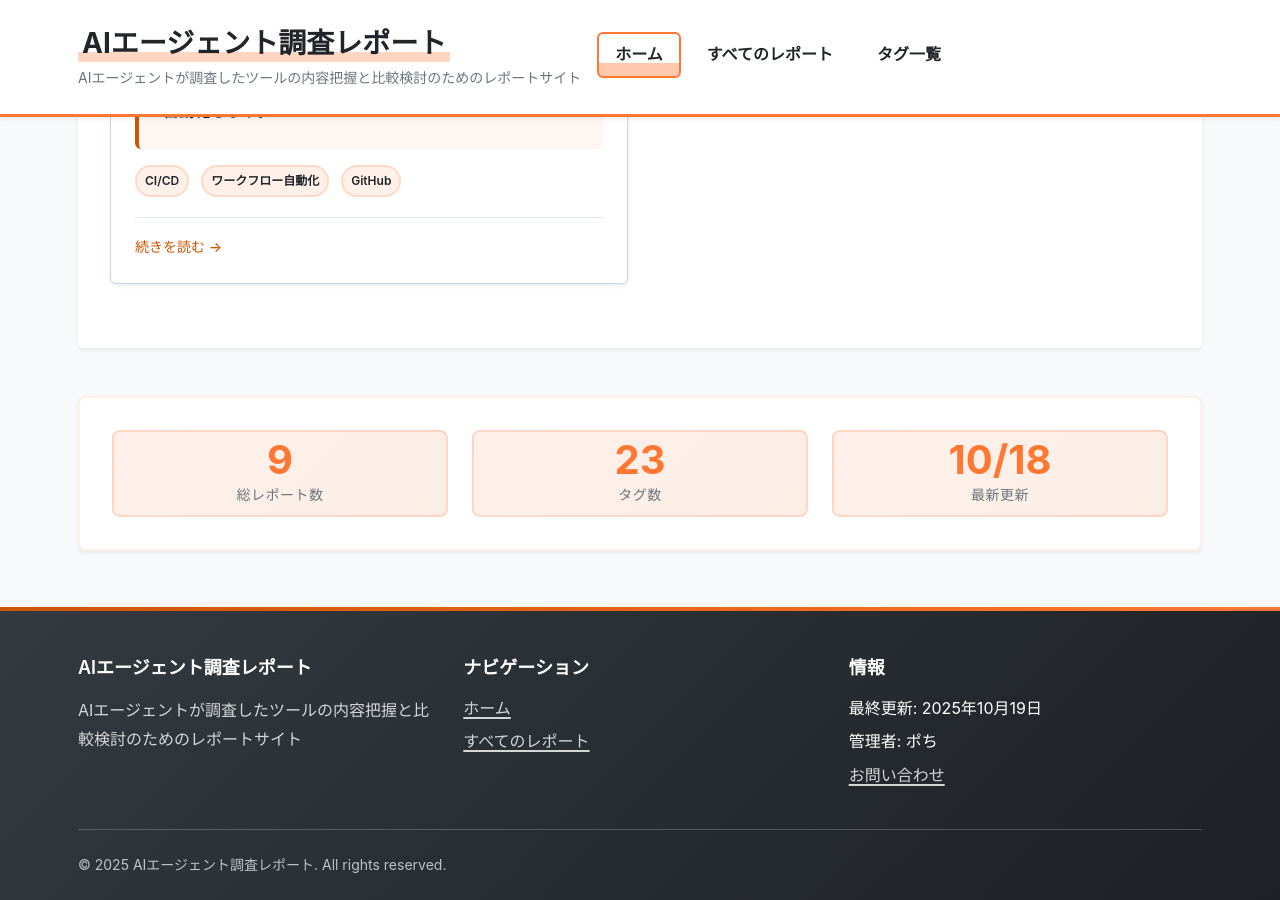
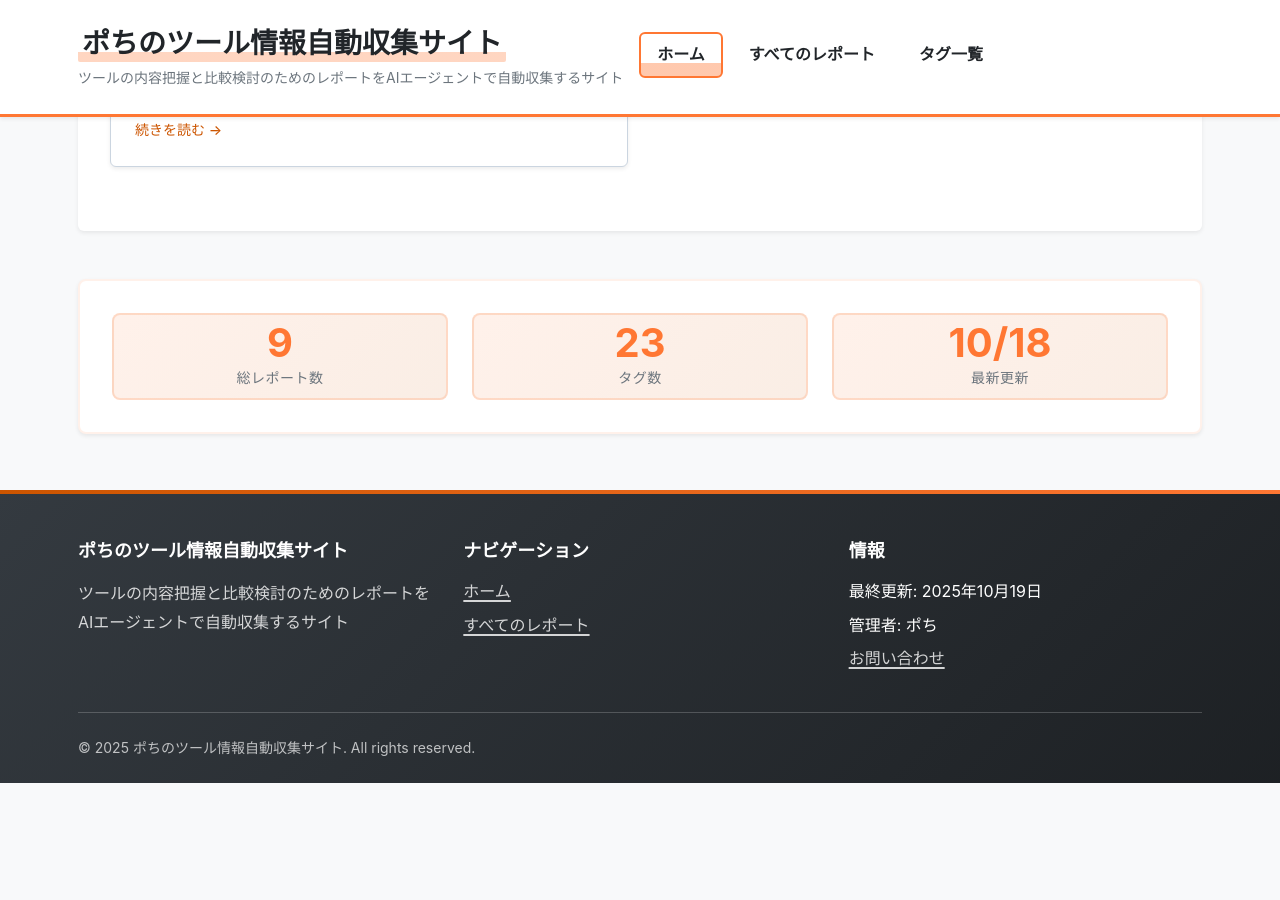
Before and after one commit to aegisfleet/tool-survey-report, a Jekyll site: the page built from index.md, in a window 1280 px wide and 900 px high, scrolled down 2444 px. Built offline with Jekyll 4.4.1, drawn with Linux system fonts in a browser that asks for light colours; the list of posts is cut into pages by our own code; after the commit the page ends 3227 px from its top, so only the background shows below that; some of the changed text lies outside the part shown.

Commit message:
docs(site): Update site description and branding
- Rename site from "AIエージェント調査レポート" to "ポちのツール情報自動収集サイト"
- Modify README.md to reflect new site purpose and branding
- Update _config.yml with new site title and description
- Revise index.md to align with updated site concept
- Remove redundant header from index.md
- Maintain focus on AI-driven tool information collection

```diff
--- a/_config.yml
+++ b/_config.yml
@@ -1,6 +1,6 @@
 # Site settings
-title: "AIエージェント調査レポート"
-description: "AIエージェントが調査したツールの内容把握と比較検討のためのレポートサイト"
+title: "ポちのツール情報自動収集サイト"
+description: "ツールの内容把握と比較検討のためのレポートをAIエージェントで自動収集するサイト"
 baseurl: ""
 url: ""
 
--- a/index.md
+++ b/index.md
@@ -1,9 +1,7 @@
 ---
 layout: home
-title: "AIエージェント調査レポート"
+title: "ポちのツール情報自動収集サイト"
 description: "GoogleのJulesエージェントが作成した各種ツール調査レポートを閲覧できるサイトです"
 ---
 
-## AIエージェント調査レポートへようこそ
-
 このサイトでは、**GoogleのJulesエージェント**が作成した各種ツール調査レポートを閲覧できます。各ツールの機能、特徴、使用方法を把握し、目的に応じた最適なツールの比較検討にお役立てください。
```
Also changed, not shown: README.md.
